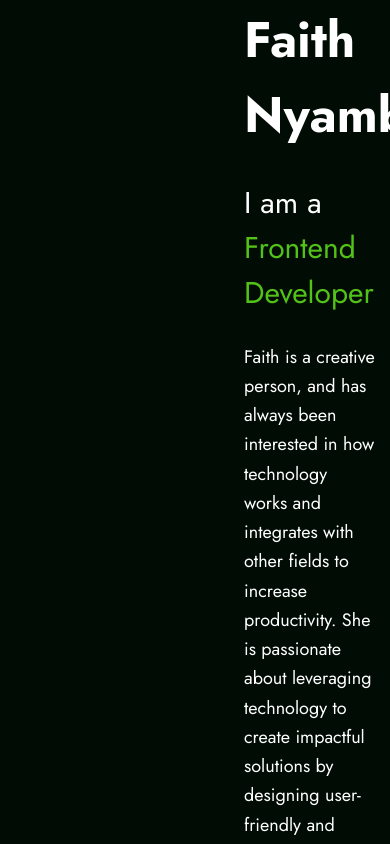
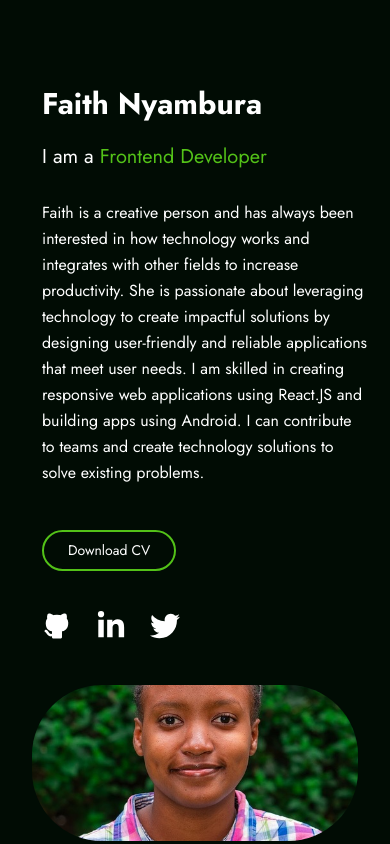
Before and after one commit to FaithNyamburaWamui/portfolio, a Next.js app: page /components/Homepage in a window 390 px wide. Shown: the top 844 px of the page. Built offline with nearby package versions, Linux system fonts and the light colour scheme.

Commit message:
made changes

```diff
--- a/src/app/components/Homepage/page.tsx
+++ b/src/app/components/Homepage/page.tsx
@@ -23,29 +23,30 @@ const Homepage = () => {
   }, [roles.length]); // Add roles.length as a dependency
 
   return (
+
     <section id="home">
-      <div className="min-h-screen flex w-full inset-0 overflow-hidden">
-        <div className="w-full bg-[#010C04] p-16 flex flex-col justify-center mt-[-16%]">
-          <h1 className="text-[50px] text-white mb-7 font-semibold ml-[180px] hover:text-[#53C218]">
+  <div className="min-h-screen flex flex-wrap w-full inset-0 overflow-hidden">
+    <div className="w-full lg:w-3/4 bg-[#010C04] p-8 lg:p-16 flex flex-col justify-center lg:mt-[-16%]">
+      <h1 className="text-[30px] md:text-[40px] lg:text-[50px] text-white mb-4 font-semibold ml-[10px] lg:ml-[180px] hover:text-[#53C218] xl:ml-[150px]">
         Faith Nyambura
       </h1>
 
-          <p className="text-white mb-7 ml-[180px] text-[30px] hover:text-[#53C218] transition-all duration-500">
+      <p className="text-white mb-7 ml-[10px] lg:ml-[70px] text-[20px] md:text-[25px] lg:text-[30px] hover:text-[#53C218] transition-all duration-500 xl:ml-[150px]">
         I am a <span className="text-[#53C218]">{roles[roleIndex]}</span>
       </p>
 
-          <p className="text-[18px] leading-relaxed mb-6 text-white w-[50%] ml-[180px] hover:text-[#53C218]">
-            Faith is a creative person, and has always been interested in how
+      <p className="text-[16px] md:text-[18px] lg:text-[20px] leading-relaxed mb-6 text-white w-full lg:w-[80%] ml-[10px] lg:ml-[50px] hover:text-[#53C218] xl:w-[60%] xl:ml-[150px]">
+        Faith is a creative person and has always been interested in how
         technology works and integrates with other fields to increase
-            productivity. She is passionate about leveraging technology to
-            create impactful solutions by designing user-friendly and reliable
-            applications that meet user needs. I am skilled in creating
-            responsive web applications using React.JS and building apps using
-            Android. I can contribute to teams and create technology solutions
-            to solve existing problems.
+        productivity. She is passionate about leveraging technology to create
+        impactful solutions by designing user-friendly and reliable
+        applications that meet user needs. I am skilled in creating responsive
+        web applications using React.JS and building apps using Android. I can
+        contribute to teams and create technology solutions to solve existing
+        problems.
       </p>
 
-          <button className="border-[#53C218] border-2 text-white px-10 py-4 rounded-full w-fit hover:bg-[#53C218] transition-colors text-[17px] ml-[180px] mt-[20px]">
+      <button className="border-[#53C218] border-2 text-white px-6 lg:px-10 py-2 lg:py-4 rounded-full w-fit hover:bg-[#53C218] transition-colors text-[14px] md:text-[16px] lg:text-[17px] ml-[10px] lg:ml-[70px] mt-[20px] xl:ml-[150px]">
         <a
           href="/documents/Faith Nyambura Resume.pdf"
           download="Faith Nyambura Resume.pdf"
@@ -56,12 +57,12 @@ const Homepage = () => {
       </button>
 
       {/* Social Links */}
-          <div className="social-links flex gap-14 ml-[190px] mt-16">
+      <div className="social-links flex gap-6 lg:gap-14 ml-[10px] lg:ml-[70px] mt-10 lg:mt-16 xl:ml-[150px]">
         <a
           href="https://github.com/FaithNyamburaWamui"
           target="_blank"
           rel="noopener noreferrer"
-              className="text-white hover:text-[#53C218] text-5xl transition-colors"
+          className="text-white hover:text-[#53C218] text-3xl lg:text-5xl transition-colors"
         >
           <TbBrandGithubFilled />
         </a>
@@ -69,7 +70,7 @@ const Homepage = () => {
           href="https://www.linkedin.com/in/faith-nyambura-2370872b5/"
           target="_blank"
           rel="noopener noreferrer"
-              className="text-white hover:text-[#53C218] text-5xl transition-colors"
+          className="text-white hover:text-[#53C218] text-3xl lg:text-5xl transition-colors"
         >
           <FaLinkedinIn />
         </a>
@@ -77,15 +78,15 @@ const Homepage = () => {
           href="https://x.com/WamuiFaith"
           target="_blank"
           rel="noopener noreferrer"
-              className="text-white hover:text-[#53C218] text-5xl transition-colors"
+          className="text-white hover:text-[#53C218] text-3xl lg:text-5xl transition-colors"
         >
           <FaTwitter />
         </a>
       </div>
     </div>
 
-        <div className="w-1/4 bg-[#010C04] p-16 flex items-center justify-center mt-[-18%]">
-          <div className="relative w-[200%] h-[45%] ml-[-250%]">
+    <div className="w-full lg:w-1/4 bg-[#010C04] p-8 lg:p-16 flex items-center justify-center mt-[-10%] lg:mt-[-10%]  xl:mt-[-17%]">
+      <div className="relative w-full h-[160%] md:w-[70%] md:h-[110%] lg:w-[200%] lg:h-[60%] ml-0 lg:ml-[-100%] xl:w-[150%] xl:h-[40%] xl:mr-[100px]">
         <Image
           src="/images/faith.jpeg"
           alt="Profile"
@@ -97,6 +98,81 @@ const Homepage = () => {
     </div>
   </div>
 </section>
+
+    // <section id="home">
+    //   <div className="min-h-screen flex w-full inset-0 overflow-hidden">
+    //     <div className="w-full bg-[#010C04] p-16 flex flex-col justify-center mt-[-16%]">
+    //       <h1 className="text-[50px] text-white mb-7 font-semibold ml-[180px] hover:text-[#53C218]">
+    //         Faith Nyambura
+    //       </h1>
+
+    //       <p className="text-white mb-7 ml-[180px] text-[30px] hover:text-[#53C218] transition-all duration-500">
+    //         I am a <span className="text-[#53C218]">{roles[roleIndex]}</span>
+    //       </p>
+
+    //       <p className="text-[18px] leading-relaxed mb-6 text-white w-[50%] ml-[180px] hover:text-[#53C218]">
+    //         Faith is a creative person, and has always been interested in how
+    //         technology works and integrates with other fields to increase
+    //         productivity. She is passionate about leveraging technology to
+    //         create impactful solutions by designing user-friendly and reliable
+    //         applications that meet user needs. I am skilled in creating
+    //         responsive web applications using React.JS and building apps using
+    //         Android. I can contribute to teams and create technology solutions
+    //         to solve existing problems.
+    //       </p>
+
+    //       <button className="border-[#53C218] border-2 text-white px-10 py-4 rounded-full w-fit hover:bg-[#53C218] transition-colors text-[17px] ml-[180px] mt-[20px]">
+    //         <a
+    //           href="/documents/Faith Nyambura Resume.pdf"
+    //           download="Faith Nyambura Resume.pdf"
+    //           className="text-white hover:text-[#010C04]"
+    //         >
+    //           Download CV
+    //         </a>
+    //       </button>
+
+    //       {/* Social Links */}
+    //       <div className="social-links flex gap-14 ml-[190px] mt-16">
+    //         <a
+    //           href="https://github.com/FaithNyamburaWamui"
+    //           target="_blank"
+    //           rel="noopener noreferrer"
+    //           className="text-white hover:text-[#53C218] text-5xl transition-colors"
+    //         >
+    //           <TbBrandGithubFilled />
+    //         </a>
+    //         <a
+    //           href="https://www.linkedin.com/in/faith-nyambura-2370872b5/"
+    //           target="_blank"
+    //           rel="noopener noreferrer"
+    //           className="text-white hover:text-[#53C218] text-5xl transition-colors"
+    //         >
+    //           <FaLinkedinIn />
+    //         </a>
+    //         <a
+    //           href="https://x.com/WamuiFaith"
+    //           target="_blank"
+    //           rel="noopener noreferrer"
+    //           className="text-white hover:text-[#53C218] text-5xl transition-colors"
+    //         >
+    //           <FaTwitter />
+    //         </a>
+    //       </div>
+    //     </div>
+
+    //     <div className="w-1/4 bg-[#010C04] p-16 flex items-center justify-center mt-[-18%]">
+    //       <div className="relative w-[200%] h-[45%] ml-[-250%]">
+    //         <Image
+    //           src="/images/faith.jpeg"
+    //           alt="Profile"
+    //           fill
+    //           className="rounded-[70px] object-cover absolute"
+    //           priority
+    //         />
+    //       </div>
+    //     </div>
+    //   </div>
+    // </section>
   );
 };
 
--- a/src/app/components/Project/page.tsx
+++ b/src/app/components/Project/page.tsx
@@ -39,11 +39,11 @@ const projects = [
   },
 
   {
-    title: "Mkulima Mobile App Design",
+    title: "Food House website",
     description:
-      "Mobile app design which has two user who are the agents and the chicken farmers used for providing a central platform where they can both communicate.",
-    image: "/images/chicken.png",
-    url: "https://www.figma.com/design/RvTgRWqwcJ8G3VKKZt86mi/Mkulima-Mobile-App?node-id=21-183&node-type=canvas&t=MGMKBlv8EClWLitT-0", // Placeholder; replace with actual URL if available
+      "Food House is a website showcase different kinds of food and coded using Nextjs.",
+    image: "/images/food.png",
+    url: "https://foodwebsite-m8dd.vercel.app/", // Placeholder; replace with actual URL if available
   },
 ];
 
@@ -53,10 +53,10 @@ export default function Projects() {
   };
 
   return (
-    <section id="project" className="bg-[#010C04] text-white py-16">
+    <section id="project" className="bg-[#010C04] text-white py-16 mt-[-9%]">
       <div className="max-w-[70%] px-14 sm:px-10 ml-[15%]">
         <h2 className="text-[35px] font-semibold mb-10 text-center">
-          Latest Work -{" "}
+          Latest Work -
           <span className="text-[#53C218] text-[35px]">
             Explore My Projects
           </span>
--- a/src/app/components/Stacks/page.tsx
+++ b/src/app/components/Stacks/page.tsx
@@ -8,11 +8,8 @@ import {
   SiNextdotjs,
   SiKotlin,
   SiFigma,
-  SiAdobecreativecloud,
   SiDjango,
   SiPython,
-  SiJira,
-  SiBehance
 } from "react-icons/si";
 
 const AboutMe = () => {
@@ -24,11 +21,8 @@ const AboutMe = () => {
     { Icon: SiNextdotjs, name: "Next.js", color: "#ffffff" },
     { Icon: SiKotlin, name: "Kotlin", color: "#7F52FF" },
     { Icon: SiFigma, name: "Figma", color: "#F24E1E" },
-    { Icon: SiAdobecreativecloud, name: "Adobe", color: "#FF0000" },
     { Icon: SiDjango, name: "Django", color: "#092E20" },
     { Icon: SiPython, name: "Python", color: "#3776AB" },
-    { Icon: SiJira, name: "Jira", color: "#0052CC" },
-    { Icon: SiBehance, name: "Behance", color: "#1769FF" }
   ];
 
   return (
@@ -37,7 +31,7 @@ const AboutMe = () => {
       <div className="w-full max-w-6xl mx-auto px-4 py-16">
         <div className="flex flex-col  justify-center space-y-12">
           {/* Header */}
-          <h2 className="text-[35px] font-bold text-[#53C218] text-center">
+          <h2 className="text-[35px] font-bold text-[#53C218] text-center mt-[30px]">
             Stacks
           </h2>
 
```
Also changed, not shown: src/app/components/Navbar/page.tsx (+81 -6 lines), public/images/chicken.png (deleted), public/images/food.png (added). Lines whose indentation alone changed are shown as unchanged.
